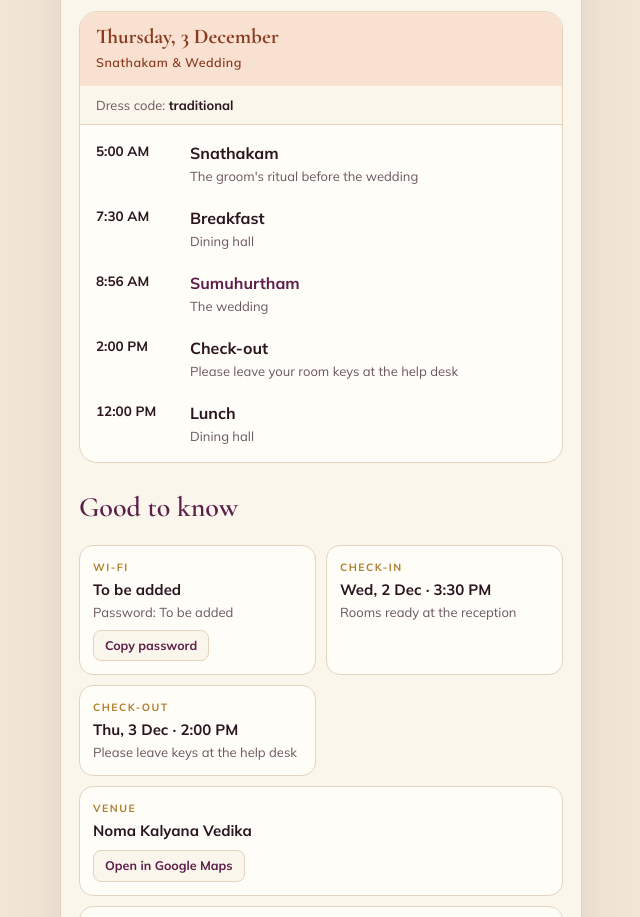
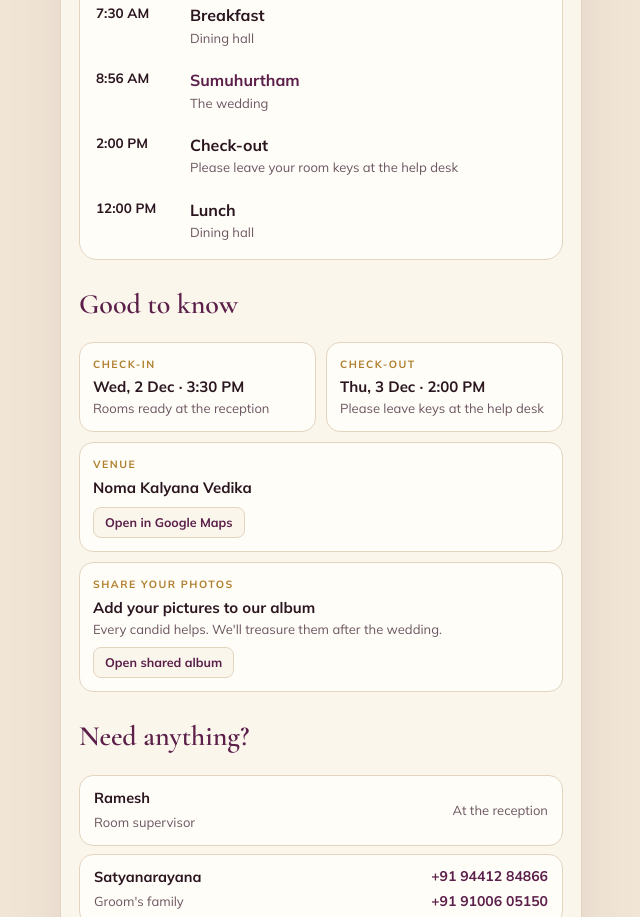
Before and after one commit to sriteja25/bhavana-weds-sriteja, a plain HTML site: page index.html in a window 1280 px wide. Shown: the part 1883-2800 px from the top of the page, without its empty margins (319-959 px from the left). Drawn offline with nearby package versions, Linux system fonts and the light colour scheme.

Commit message:
Remove WhatsApp and Wi-Fi, add photo album and contacts
Co-Authored-By: Claude Opus 5.5 <noreply@anthropic.com>

```diff
--- a/index.html
+++ b/index.html
@@ -76,12 +76,6 @@ button{font:inherit}
 .cd span{font-size:10px;letter-spacing:.12em;text-transform:uppercase;color:var(--ink-soft)}
 .muh p{font-size:13.5px;color:var(--ink-soft);margin-top:12px}
 
-/* WhatsApp */
-.wa{border-radius:18px;background:var(--leaf-soft);border:1px solid #c7dcc0;padding:18px}
-.wa h2{font-size:24px;color:var(--leaf)}
-.wa p{font-size:14.5px;color:var(--ink-soft);margin-top:4px}
-.wa-btn{margin-top:14px;width:100%;border-radius:12px;padding:14px;background:var(--wa);color:#fff;font-weight:700;font-size:16px;display:flex;align-items:center;justify-content:center;gap:10px;text-decoration:none}
-.wa-btn svg{width:22px;height:22px;fill:currentColor}
 
 /* Section heads */
 .sh{display:flex;align-items:baseline;justify-content:space-between;gap:8px;margin-top:6px}
@@ -121,6 +115,8 @@ button{font:inherit}
 .help .p{display:flex;justify-content:space-between;align-items:center;gap:10px;background:var(--card);border:1px solid var(--line);border-radius:14px;padding:11px 14px}
 .help .p b{display:block;font-size:14.5px}
 .help .p span{font-size:13px;color:var(--ink-soft)}
+.help .nums{display:grid;gap:4px;justify-items:end}
+.help .soon{font-size:13px;color:var(--ink-soft)}
 .help .p .num{font-weight:700;font-size:14px;color:var(--plum);white-space:nowrap;user-select:all;text-decoration:none}
 
 /* Photos */
@@ -152,7 +148,7 @@ button{font:inherit}
       <div class="hi">Welcome</div>
       <div class="who" id="who">Our dear family &amp; friends</div>
       <p class="msg">Thank you for travelling to be with us. Your presence and blessings mean the world to our families.</p>
-      <div class="room-chip" id="room-chip" hidden><b id="room-no"></b><span>Your room at Noma Kalyana Vedika</span></div>
+      <div class="room-chip" id="room-chip" hidden><b id="room-no"></b><span>Your room</span></div>
     </section>
 
     <section class="now" aria-live="polite" aria-label="What's happening">
@@ -171,15 +167,6 @@ button{font:inherit}
       <p id="muh-note" hidden></p>
     </section>
 
-    <section class="wa" aria-labelledby="wa-h">
-      <h2 id="wa-h">Get updates on WhatsApp</h2>
-      <p>A short reminder before each event and any change in timing. Nothing else, and it ends after the wedding.</p>
-      <a class="wa-btn" id="wa-link" href="#" target="_blank" rel="noopener">
-        <svg viewBox="0 0 24 24" aria-hidden="true"><path d="M12 2a10 10 0 0 0-8.6 15.1L2 22l5-1.3A10 10 0 1 0 12 2Zm0 18.2a8.2 8.2 0 0 1-4.2-1.2l-.3-.2-3 .8.8-2.9-.2-.3A8.2 8.2 0 1 1 12 20.2Zm4.5-6.1c-.2-.1-1.5-.7-1.7-.8s-.4-.1-.6.1-.7.8-.8 1-.3.2-.5.1a6.7 6.7 0 0 1-3.3-2.9c-.3-.4.3-.4.7-1.3.1-.2 0-.3 0-.4l-.8-1.8c-.2-.5-.4-.4-.6-.4h-.5a1 1 0 0 0-.7.3 3 3 0 0 0-.9 2.2 5.2 5.2 0 0 0 1.1 2.7 11.8 11.8 0 0 0 4.5 4c1.7.7 2.3.8 3.2.6a2.7 2.7 0 0 0 1.8-1.3 2.2 2.2 0 0 0 .1-1.3c0-.1-.2-.2-.4-.3Z"/></svg>
-        Join on WhatsApp
-      </a>
-    </section>
-
     <div class="sh"><h2>Schedule</h2><span>All times IST</span></div>
     <section class="day d2">
       <div class="dh"><b>Wednesday, 2 December</b><span>Edurukollu &amp; Sangeeth</span></div>
@@ -194,7 +181,6 @@ button{font:inherit}
 
     <div class="sh"><h2>Good to know</h2></div>
     <section class="tiles">
-      <div class="tile"><div class="k">Wi-Fi</div><div class="v" id="wifi-name"></div><div class="s">Password: <span id="wifi-pass"></span></div><button class="mini" type="button" id="wifi-copy">Copy password</button></div>
       <div class="tile"><div class="k">Check-in</div><div class="v" id="checkin"></div><div class="s">Rooms ready at the reception</div></div>
       <div class="tile"><div class="k">Check-out</div><div class="v" id="checkout"></div><div class="s">Please leave keys at the help desk</div></div>
       <div class="tile wide"><div class="k">Venue</div><div class="v">Noma Kalyana Vedika</div><a class="mini" href="https://www.google.com/maps/search/?api=1&amp;query=Noma%20Kalyana%20Vedika" target="_blank" rel="noopener">Open in Google Maps</a></div>
@@ -222,19 +208,14 @@ button{font:inherit}
 <script>
 /* ============ EDIT THESE DETAILS ============ */
 var CONFIG = {
-  whatsapp: "",            // WhatsApp Community invite link, e.g. https://chat.whatsapp.com/xxxx
-  album: "",               // Shared photo album link
-  wifiName: "To be added",
-  wifiPass: "To be added",
+  album: "https://photos.app.goo.gl/D9sanYVk11qiATan9",
   checkin: "Wed, 2 Dec · 3:30 PM",
   checkout: "Thu, 3 Dec · 2:00 PM",
-  contacts: [              // name, role, phone
-    ["Help desk", "Rooms, keys, anything at all", "+91 ----- -----"],
-    ["Bride's family", "Coordinator", "+91 ----- -----"],
-    ["Groom's family", "Coordinator", "+91 ----- -----"]
+  contacts: [              // name, role, phone numbers (leave the list empty if not known yet)
+    ["Ramesh", "Room supervisor", []],
+    ["Satyanarayana", "Groom's family", ["+91 94412 84866", "+91 91006 05150"]]
   ],
-  rooms: {                 // room number -> name shown under "Welcome". Leave a room out for the common greeting.
-    "204": "Ramaiah garu & family"
+  rooms: {                 // room number -> name shown under "Welcome". Rooms not listed get the common greeting.
   }
 };
 /* ============================================ */
@@ -259,25 +240,18 @@ var CONFIG = {
   applyRoom();
 
   // Details
-  $("wifi-name").textContent = CONFIG.wifiName;
-  $("wifi-pass").textContent = CONFIG.wifiPass;
   $("checkin").textContent = CONFIG.checkin;
   $("checkout").textContent = CONFIG.checkout;
-  if (CONFIG.whatsapp) $("wa-link").href = CONFIG.whatsapp;
-  else $("wa-link").addEventListener("click", function(e){ e.preventDefault(); });
   if (CONFIG.album) $("album").href = CONFIG.album;
   else $("album").addEventListener("click", function(e){ e.preventDefault(); });
-  $("wifi-copy").addEventListener("click", function(){
-    var b = this, t = CONFIG.wifiPass;
-    try { navigator.clipboard.writeText(t).then(function(){ b.textContent = "Copied"; }, function(){ b.textContent = t; }); }
-    catch(e){ b.textContent = t; }
-  });
   CONFIG.contacts.forEach(function(c){
     var d = document.createElement("div"); d.className = "p";
-    d.innerHTML = '<div><b></b><span></span></div><a class="num"></a>';
+    d.innerHTML = '<div><b></b><span></span></div><div class="nums"></div>';
     d.querySelector("b").textContent = c[0];
     d.querySelector("span").textContent = c[1];
-    var a = d.querySelector("a"); a.textContent = c[2]; a.href = "tel:" + c[2].replace(/[^+\d]/g, "");
+    var box = d.querySelector(".nums");
+    if (!c[2].length) { var w = document.createElement("span"); w.className = "soon"; w.textContent = "At the reception"; box.appendChild(w); }
+    c[2].forEach(function(n){ var a = document.createElement("a"); a.className = "num"; a.textContent = n; a.href = "tel:" + n.replace(/[^+\d]/g, ""); box.appendChild(a); });
     $("help").appendChild(d);
   });
 
```
